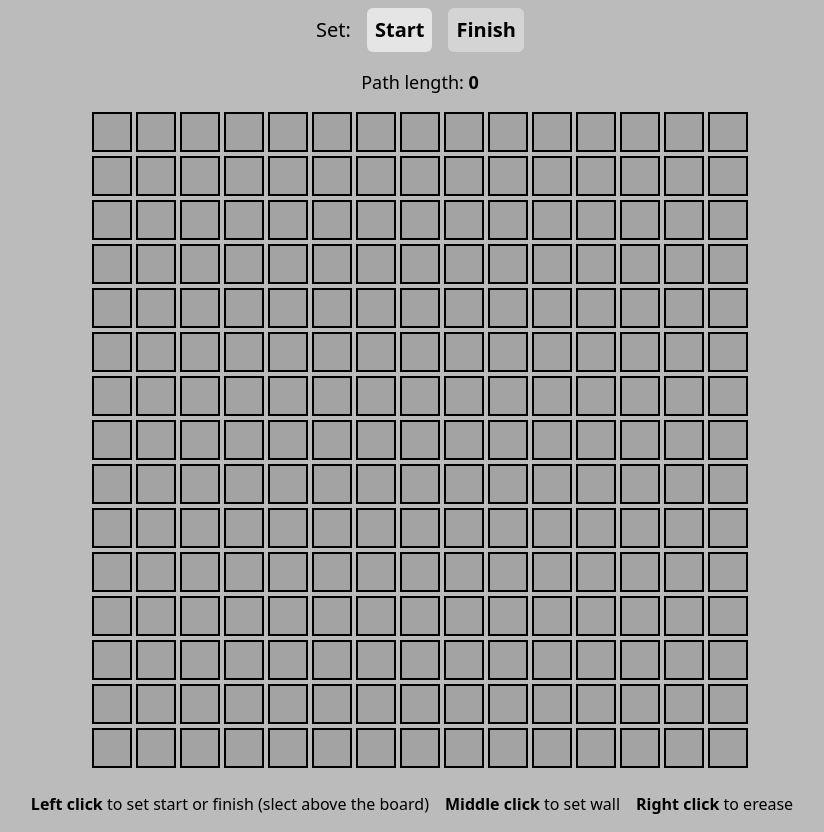
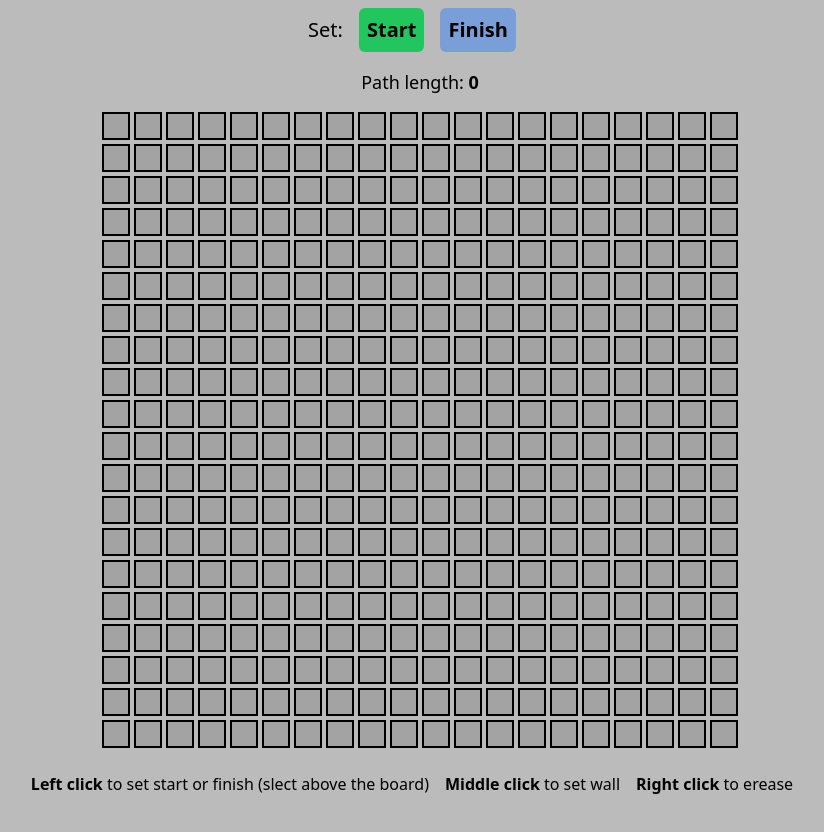
Before and after one commit to daniolsk/path-finding-algorithm, a Next.js app: page / in a window 1280 px wide. Shown: the whole page, without its empty margins (220-1044 px from the left). Built offline with nearby package versions, Linux system fonts and the light colour scheme.

Commit message:
change size, styling, divide into diffrent files

```diff
--- /dev/null
+++ b/src/components/Cell.tsx
@@ -0,0 +1,50 @@
+'use client';
+
+import { type cellType } from '../lib/types';
+
+const Cell = ({
+	cell,
+	setWallAt,
+	setPointAt,
+	clearCellAt,
+}: {
+	cell: cellType;
+	setWallAt: (x: number, y: number) => void;
+	setPointAt: (x: number, y: number) => void;
+	clearCellAt: (x: number, y: number) => void;
+}) => {
+	return (
+		<div
+			onContextMenu={() => clearCellAt(cell.x, cell.y)}
+			onClick={() => setPointAt(cell.x, cell.y)}
+			onAuxClick={(e) => {
+				e.preventDefault();
+				setWallAt(cell.x, cell.y);
+			}}
+			onMouseDown={(e) => {
+				if (e.buttons == 4) {
+					setWallAt(cell.x, cell.y);
+				} else if (e.buttons == 2) {
+					clearCellAt(cell.x, cell.y);
+				}
+			}}
+			onMouseEnter={(e) => {
+				if (e.buttons == 4) {
+					setWallAt(cell.x, cell.y);
+				} else if (e.buttons == 2) {
+					clearCellAt(cell.x, cell.y);
+				}
+			}}
+			className={`p-2 flex justify-center items-center border-2 hover:bg-opacity-50 border-black hover:cursor-pointer
+				${cell.type == 'wall' ? 'bg-slate-700' : ''}
+				${cell.type == 'start' ? 'bg-green-500' : ''}
+				${cell.type == 'finish' ? 'bg-blue-500' : ''}
+				${cell.type == 'path' ? 'bg-purple-600' : ''}
+				${cell.type == 'empty' ? 'bg-neutral-400' : ''}`}
+		>
+			{cell.number ? cell.number : ''}
+		</div>
+	);
+};
+
+export default Cell;
--- a/src/components/Game.tsx
+++ b/src/components/Game.tsx
@@ -2,12 +2,8 @@
 
 import React, { useEffect, useState } from 'react';
 
-type cellType = {
-	x: number;
-	y: number;
-	type: 'wall' | 'empty' | 'path' | 'start' | 'finish';
-	number?: number;
-};
+import { type cellType } from '../lib/types';
+import Cell from './Cell';
 
 const generateGridTemplate = (size: number) => {
 	const gridTemplate: (string | number)[][] = [];
@@ -35,7 +31,7 @@ const generateBoardTemplate = (size: number) => {
 };
 
 const Game = () => {
-	const [mazeSize, setMazeSize] = useState(15);
+	const [mazeSize, setMazeSize] = useState(20);
 	const [pathLength, setPathLength] = useState(0);
 	const [isNoPath, setIsNoPath] = useState(false);
 
@@ -339,16 +335,16 @@ const Game = () => {
 			<div className="flex items-center justify-center p-2 text-xl text-black">
 				<div className="mr-4">Set:</div>
 				<button
-					className={`mr-4  p-2 rounded-md cursor-pointer hover:bg-neutral-200 font-semibold ${
-						action == 'start' ? 'bg-neutral-200' : 'bg-neutral-300'
+					className={`mr-4  p-2 rounded-md cursor-pointer hover:bg-opacity-70 bg-green-500 font-semibold ${
+						action == 'start' ? 'bg-opacity-100' : 'bg-opacity-50'
 					}`}
 					onClick={() => setAction('start')}
 				>
 					Start
 				</button>
 				<button
-					className={`cursor-pointer p-2 rounded-md  font-semibold hover:bg-neutral-200 ${
-						action == 'finish' ? 'bg-neutral-200' : 'bg-neutral-300'
+					className={`mr-4 cursor-pointer p-2 rounded-md  font-semibold hover:bg-opacity-70 bg-blue-500 ${
+						action == 'finish' ? 'bg-opacity-100' : 'bg-opacity-50'
 					}`}
 					onClick={() => setAction('finish')}
 				>
@@ -366,7 +362,10 @@ const Game = () => {
 			</div>
 			<div
 				className={`grid gap-1 p-2`}
-				style={{ gridTemplateColumns: `repeat(${mazeSize}, minmax(0, 1fr))` }}
+				style={{
+					gridTemplateColumns: `repeat(${mazeSize}, calc(70vh/${mazeSize}))`,
+					gridTemplateRows: `repeat(${mazeSize}, calc(70vh/${mazeSize}))`,
+				}}
 				onContextMenu={(e) => e.preventDefault()}
 			>
 				{board.map((cell, index) => (
@@ -388,40 +387,4 @@ const Game = () => {
 	);
 };
 
-const Cell = ({
-	cell,
-	setWallAt,
-	setPointAt,
-	clearCellAt,
-}: {
-	cell: cellType;
-	setWallAt: (x: number, y: number) => void;
-	setPointAt: (x: number, y: number) => void;
-	clearCellAt: (x: number, y: number) => void;
-}) => {
-	return (
-		<div
-			onContextMenu={() => clearCellAt(cell.x, cell.y)}
-			onClick={() => setPointAt(cell.x, cell.y)}
-			onAuxClick={(e) => {
-				e.preventDefault();
-				setWallAt(cell.x, cell.y);
-			}}
-			onMouseEnter={(e) => {
-				if (e.buttons == 4) {
-					setWallAt(cell.x, cell.y);
-				} else if (e.buttons == 2) {
-					clearCellAt(cell.x, cell.y);
-				}
-			}}
-			className={`p-2 w-10 h-10 flex justify-center items-center border-2 hover:bg-opacity-50 border-black hover:cursor-pointer
-				${cell.type == 'wall' ? 'bg-slate-700' : ''}
-				${cell.type == 'start' ? 'bg-green-500' : ''}
-				${cell.type == 'finish' ? 'bg-blue-500' : ''}
-				${cell.type == 'path' ? 'bg-purple-600' : ''}
-				${cell.type == 'empty' ? 'bg-neutral-400' : ''}`}
-		></div>
-	);
-};
-
 export default Game;
--- /dev/null
+++ b/src/lib/types.ts
@@ -0,0 +1,6 @@
+export type cellType = {
+	x: number;
+	y: number;
+	type: 'wall' | 'empty' | 'path' | 'start' | 'finish';
+	number?: number;
+};
```
